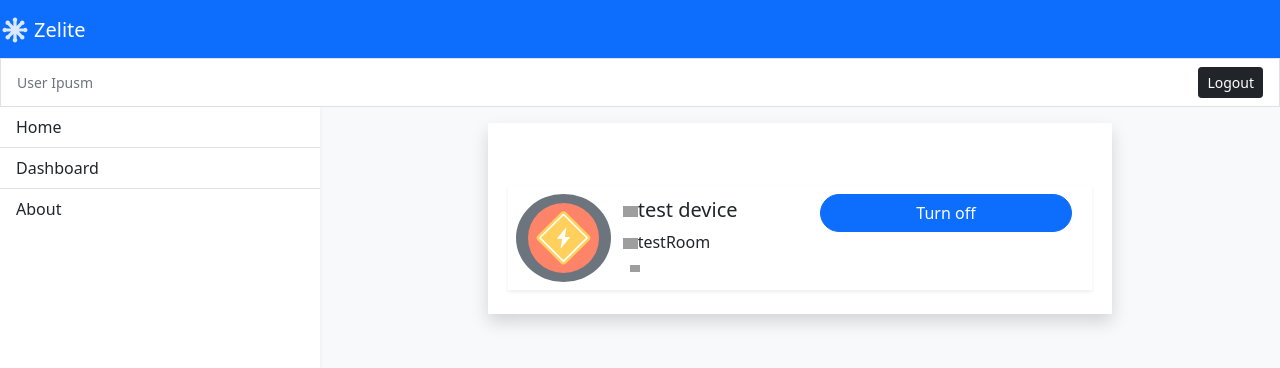
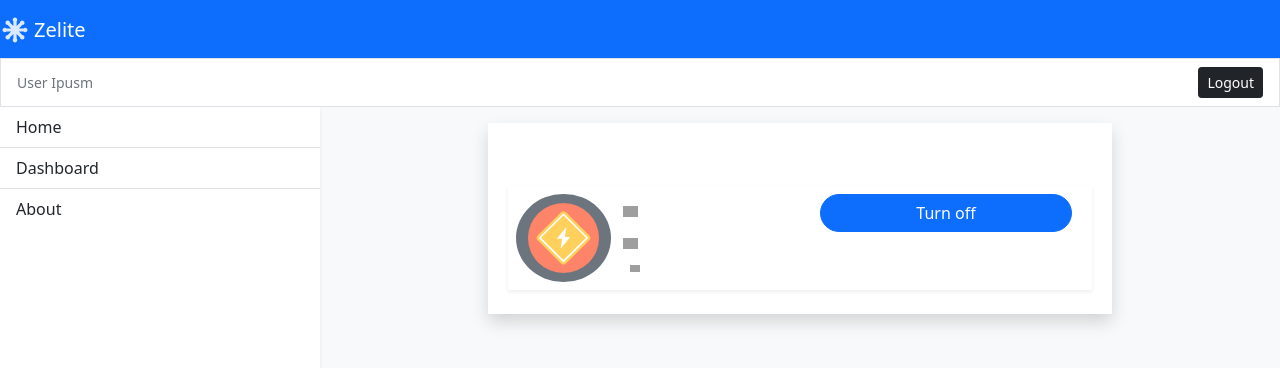
Before and after one commit to 3omer/zelite-client, a Vue app: page /#/dashboard in a window 1280 px wide. Shown: the top 368 px of the page. Built offline with nearby package versions, Linux system fonts and the light colour scheme; grey boxes are pictures that could not be loaded.

Commit message:
add props

```diff
--- a/src/components/SwitchDevice.vue
+++ b/src/components/SwitchDevice.vue
@@ -35,15 +35,8 @@
 
 export default {
     name: 'SwitchDevice',
-    data() {
-        return {
-            id: '123',
-            name: 'test device',
-            place: 'testRoom',
-            type: 'switch',
-            port: 5,
-            topic: 'zelite/room1/test'
-        }
+    props: {
+      device: Object
     },
 };
 </script>
```
